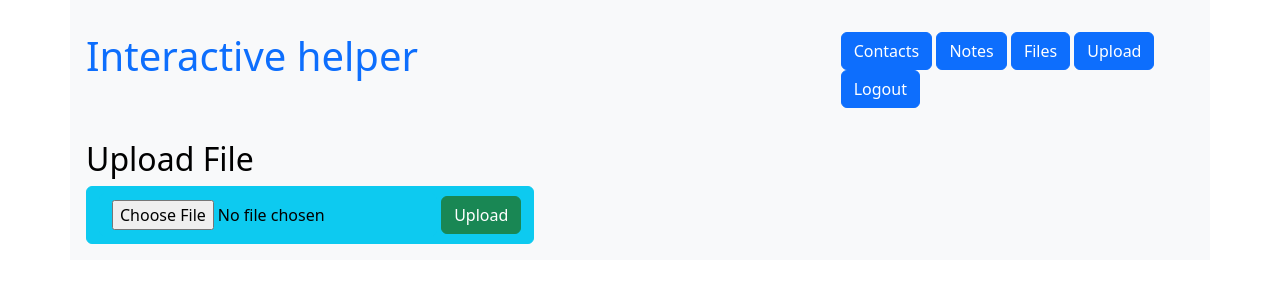
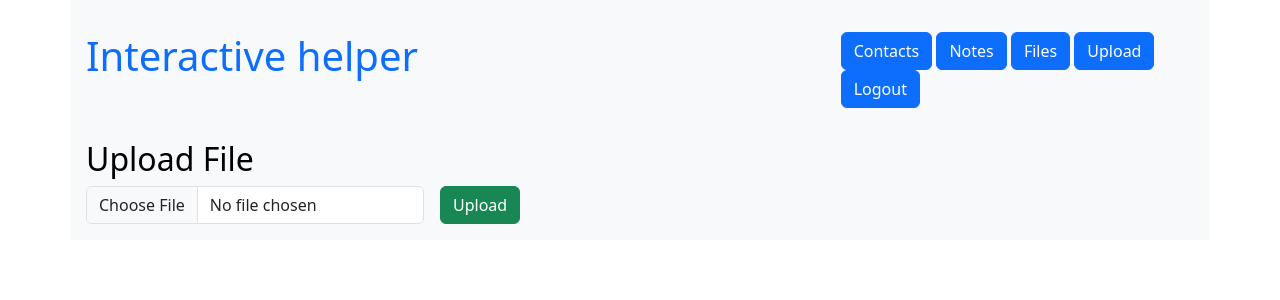
Before and after one commit to andrewpechersky/Interactive_helper, a Django app: page /files/upload/ in a window 1280 px wide. Shown: the top 300 px of the page. Run offline with Django 5.2, Linux system fonts and the light colour scheme; the visitor is signed in with stand-in values (Sample User, id 1).

Commit message:
Update style in files form v2

```diff
--- a/interactive_helper/contacts/templates/contacts/contact_list.html
+++ b/interactive_helper/contacts/templates/contacts/contact_list.html
@@ -14,7 +14,7 @@
 
     <!-- Форма для пошуку контактів -->
     <form method="GET" action="{% url 'contacts:contact_list' %}">
-        <input type="text" name="query" placeholder="Введіть ім'я для пошуку...">
+        <input type="text"  name="query" placeholder="Введіть ім'я для пошуку...">
         <button type="submit" class="btn btn-secondary">Знайти</button>
     </form>
 
--- a/interactive_helper/files/templates/files/upload.html
+++ b/interactive_helper/files/templates/files/upload.html
@@ -3,11 +3,15 @@
 {% block content %}
 <div>
     <h2>Upload File</h2>
-    <form method="post" enctype="multipart/form-data" class="btn btn-info">
-        {% csrf_token %}
-        {{ form.as_p }}
-        <input type="file" name="file" class="btn btn-info">
-        <button type="submit" class="btn btn-success">Upload</button>
-    </form>
+        <form method="post" enctype="multipart/form-data" class="row g-3">
+            {% csrf_token %}
+            {{ form.as_p }}
+                <div class="col-auto">
+                    <input type="file" name="file" class="form-control">
+                </div>
+                <div class="col-auto">
+                    <button type="submit" class="btn btn-success">Upload</button>
+                </div>
+        </form>
 </div>
 {% endblock %}
```
